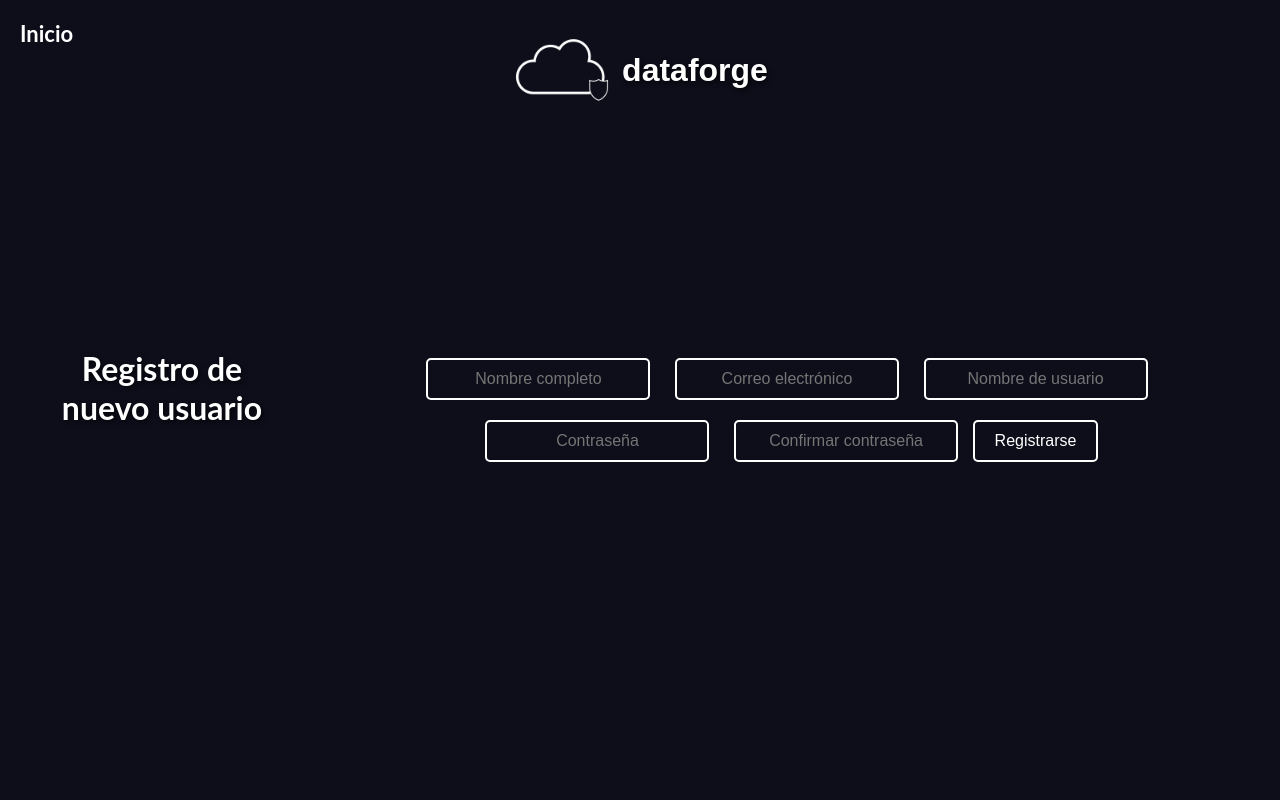
After one commit to gabrielcespedes/pav_bank_fraud_detection, a Flask app: page /registro in a window 1280 px wide. The commit adds this page. Run offline with Flask 3, Linux system fonts and the light colour scheme; parts of the project's set-up code (start-up, migrations or seed data) failed here and were passed over.

Commit message:
registro sin permanencia de datos

```diff
--- a/app/routes/main.py
+++ b/app/routes/main.py
@@ -1,4 +1,4 @@
-from flask import Blueprint, request, send_file, render_template
+from flask import Blueprint, request, send_file, render_template, flash, redirect, url_for
 from utils.predict import hacer_predicciones
 import os
 
@@ -43,3 +43,25 @@ def prediccion():
             return send_file(output_path, as_attachment=True)
 
     return render_template('prediccion.html')
+
+@main.route('/registro', methods = ["GET", "POST"])
+def registro():
+    if request.method == "POST":
+        nombre = request.form.get('nombre')
+        correo = request.form.get('correo')
+        usuario = request.form.get('usuario')
+        password = request.form.get('password')
+        confirmar = request.form.get('confirmar')
+
+        if not usuario or not password or not confirmar:
+            flash("Por favor completa todos los campos.")
+            return render_template("registro.html")
+
+        if password != confirmar:
+            flash("Las contraseñas no coinciden.")
+            return render_template('registro.html')
+
+        flash("Usuario registrado con éxito.")
+        return redirect(url_for('main.inicio')) # redirige a index
+
+    return render_template('registro.html')
--- a/app/static/styles/style.css
+++ b/app/static/styles/style.css
@@ -514,3 +514,22 @@ iframe {
     height: 450px;
     border: none;
 }
+
+
+.flash-messages {
+    list-style-type: none;
+    padding: 0;
+    margin: 1em 0;
+    text-align: center;
+    font-family: 'Lato', sans-serif !important;
+    font-weight: 600 !important;
+}
+
+.flash-messages li {
+    background-color: #660055;
+    border: 1px solid #ffffff;
+    padding: 10px;
+    margin-bottom: 10px;
+    color: #ffffff;
+    border-radius: 5px;
+}
--- a/app/templates/prediccion.html
+++ b/app/templates/prediccion.html
@@ -8,10 +8,6 @@
     <link rel="stylesheet" href="../static/styles/style.css">
 </head>
 <body>
-    <!-- Barra de navegación -->
-    <nav class="navbar">
-        <a href="#">Soporte</a>
-    </nav>
 
     <a href="/">
         <div class="logo-title">
--- /dev/null
+++ b/app/templates/registro.html
@@ -0,0 +1,41 @@
+<!DOCTYPE html>
+<html lang="es">
+<head>
+    <meta charset="UTF-8">
+    <title>Registro de Usuario</title>
+    <link rel="stylesheet" href="../static/styles/style.css">
+</head>
+<body class="home-body">
+    {% with messages = get_flashed_messages() %}
+        {% if messages %}
+            <ul class="flash-messages">
+                {% for message in messages %}
+                    <li>{{ message }}</li>
+                {% endfor %}
+            </ul>
+        {% endif %}
+    {% endwith %}
+    <nav class="navbar">
+        <a href="/">Inicio</a>
+    </nav>
+
+    <a href="/">
+        <div class="logo-title">
+            <img src="../static/imgs/logo.png" alt="Logo Shield Bank" class="logo">
+            <h2>dataforge</h2>
+        </div>
+    </a>
+
+    <div class="content">
+        <h1>Registro de nuevo usuario</h1>
+        <form method="POST">
+            <input type="text" name="nombre" placeholder="Nombre completo" required>
+            <input type="email" name="correo" placeholder="Correo electrónico" required>
+            <input type="text" name="usuario" placeholder="Nombre de usuario" required>
+            <input type="password" name="password" placeholder="Contraseña" required>
+            <input type="password" name="confirmar" placeholder="Confirmar contraseña" required>
+            <button type="submit">Registrarse</button>
+        </form>
+    </div>
+</body>
+</html>
```
Also changed, not shown: app/templates/index.html (+11 -2 lines).
